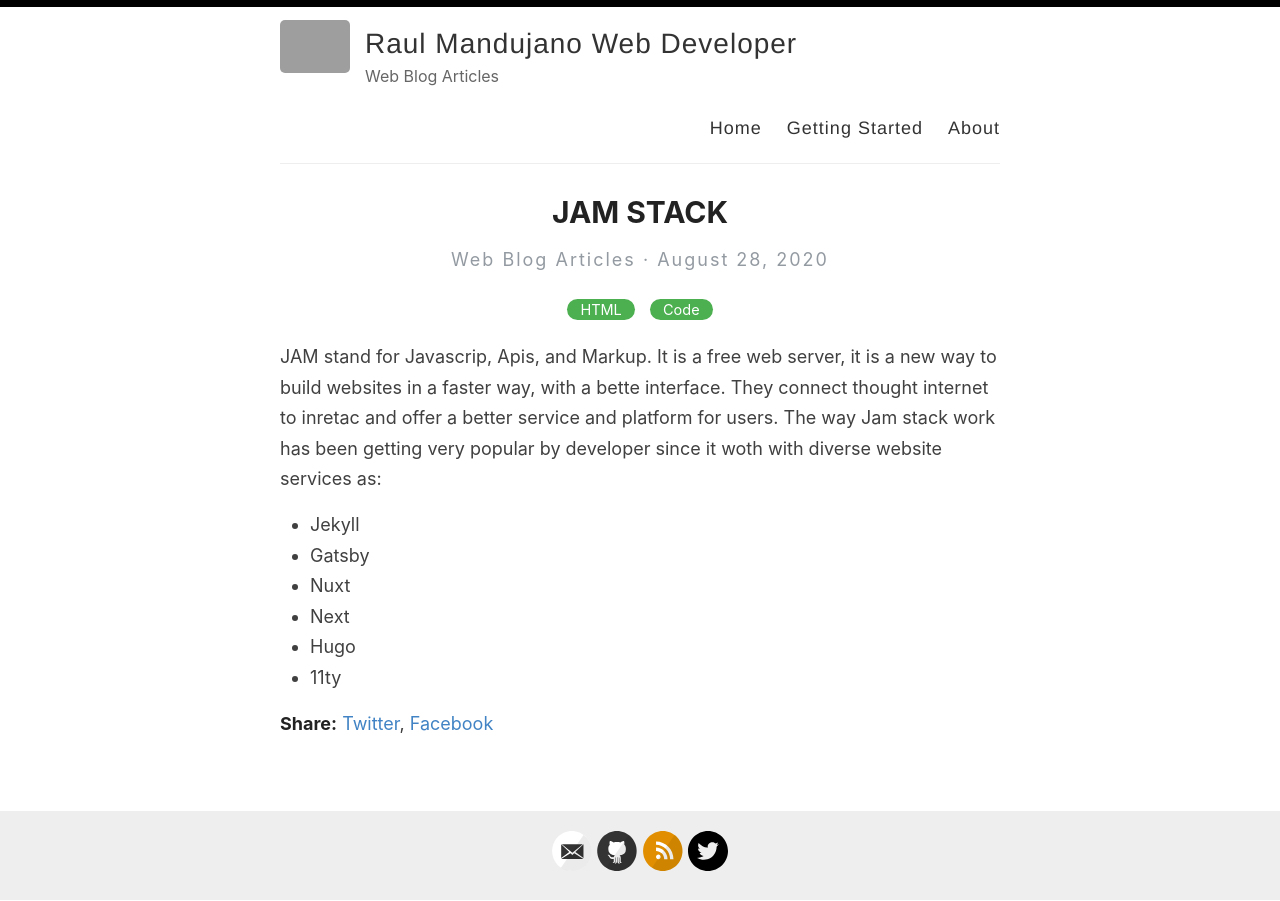
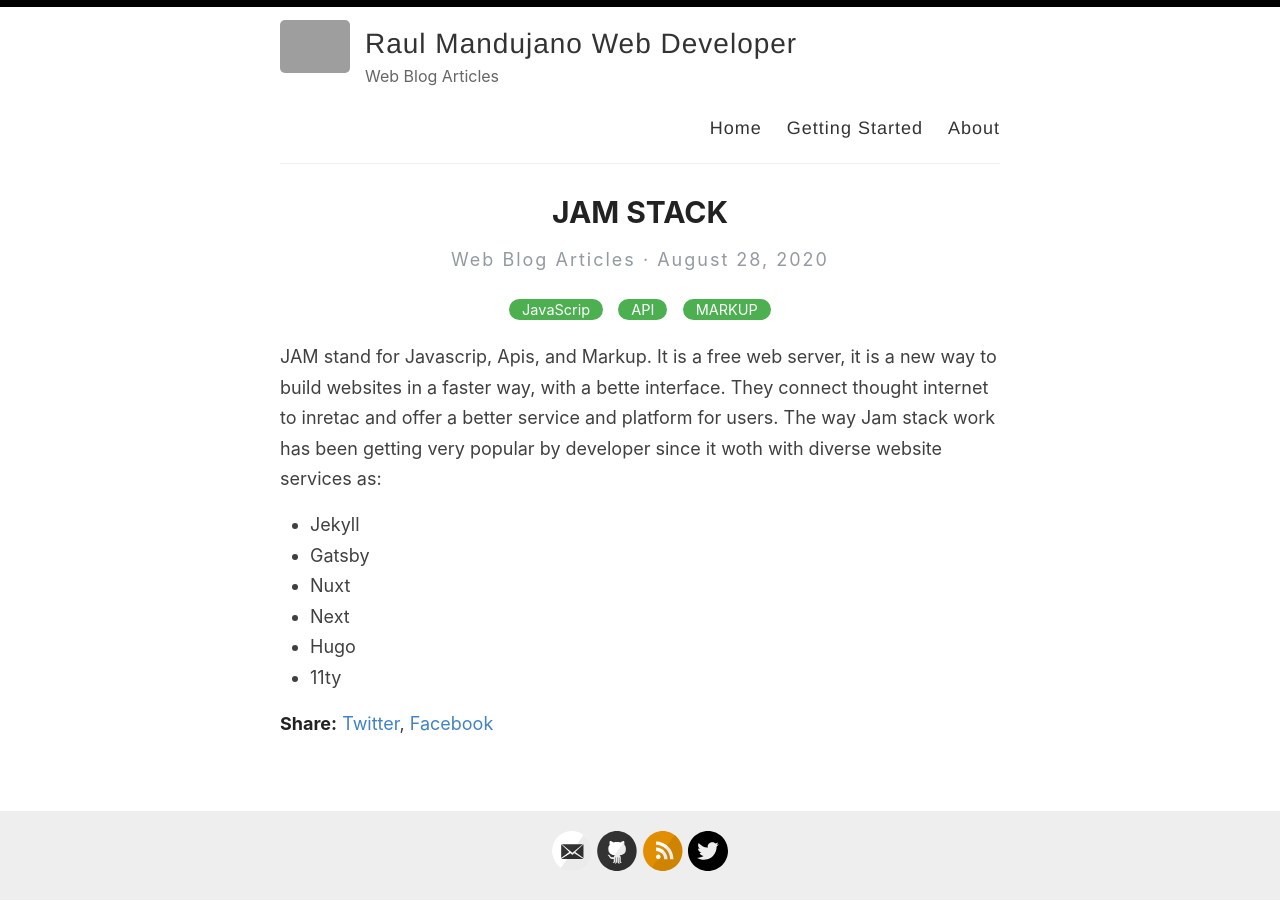
Before and after one commit to RaulMandujano/RaulPage, a Jekyll site: the page built from _posts/2020-08-28-jamstack.md, in a window 1280 px wide. Built offline with Jekyll 4.4.1, drawn with Linux system fonts in a browser that asks for light colours; grey boxes are pictures that could not be loaded.

Commit message:
Update 2020-08-28-jamstack.md

```diff
--- a/_posts/2020-08-28-jamstack.md
+++ b/_posts/2020-08-28-jamstack.md
@@ -1,7 +1,7 @@
 ---
 layout: post
 title:  JAM STACK
-categories: [HTML,Code]
+categories: [JavaScrip,API,MARKUP]
 excerpt: JAM stand for Javascrip, Apis, and Markup. It is a free web server, it is a new way to build websites in a faster way, with a bette interface.
 ---
 
```
